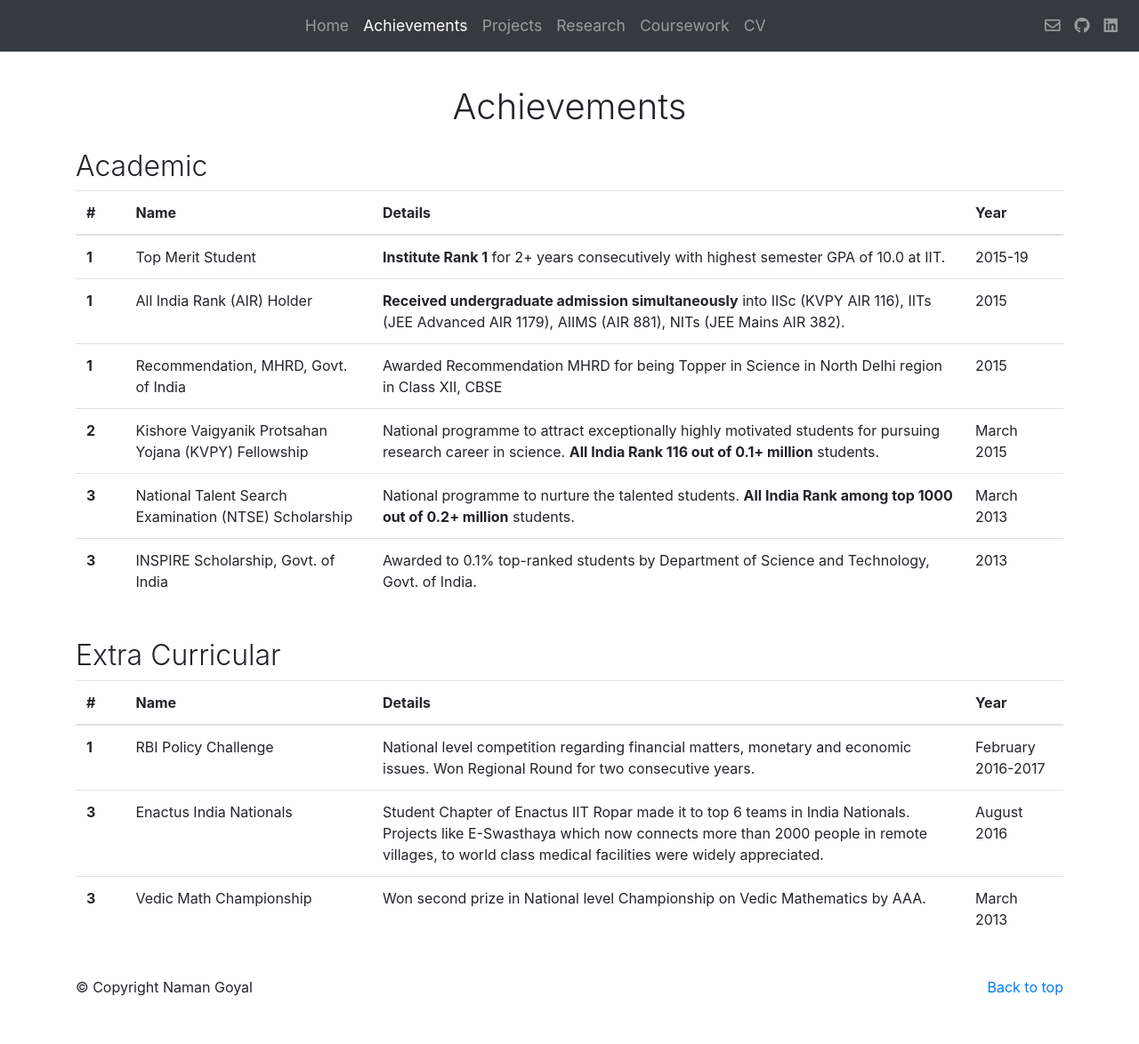
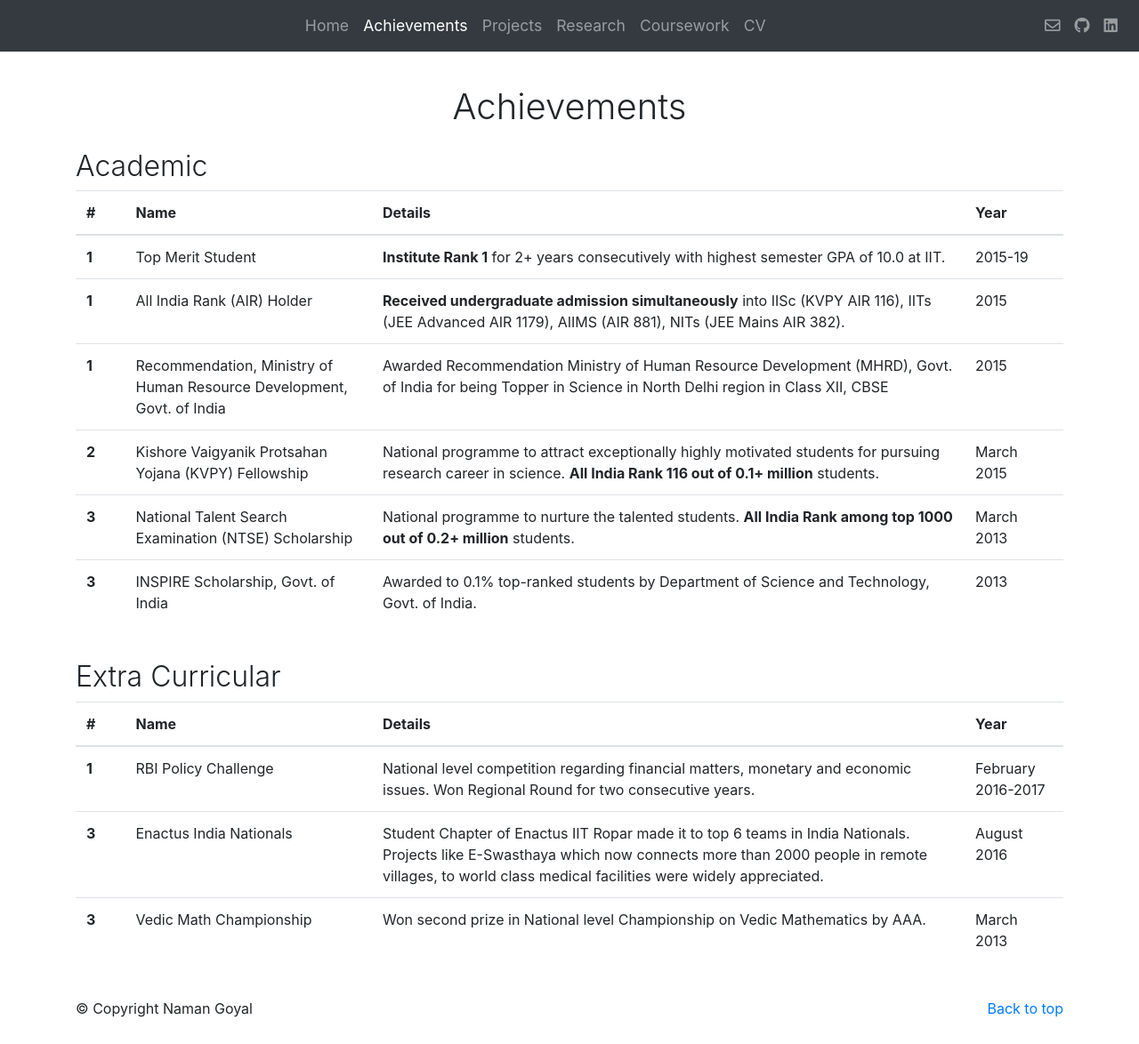
Before and after one commit to thenamangoyal/thenamangoyal.github.io, a Jekyll site: the page built from achievements.html, in a window 1280 px wide and 1174 px high. Shown: the whole window at 89% size. Built offline with Jekyll 4.4.1, drawn with Linux system fonts in a browser that asks for light colours; nearby versions of some CDN libraries.

Commit message:
Update achievements.html

```diff
--- a/achievements.html
+++ b/achievements.html
@@ -39,8 +39,8 @@ permalink: "/achievements"
             </tr>
             <tr>
                 <th scope="row">1</th>
-                <td>Recommendation, MHRD, Govt. of India</td>
-                <td>Awarded Recommendation MHRD for being Topper in Science in North Delhi region in Class XII, CBSE</td>
+                <td>Recommendation, Ministry of Human Resource Development, Govt. of India</td>
+                <td>Awarded Recommendation Ministry of Human Resource Development (MHRD), Govt. of India for being Topper in Science in North Delhi region in Class XII, CBSE</td>
                 <td>2015</td>
             </tr>
             <tr>
```
